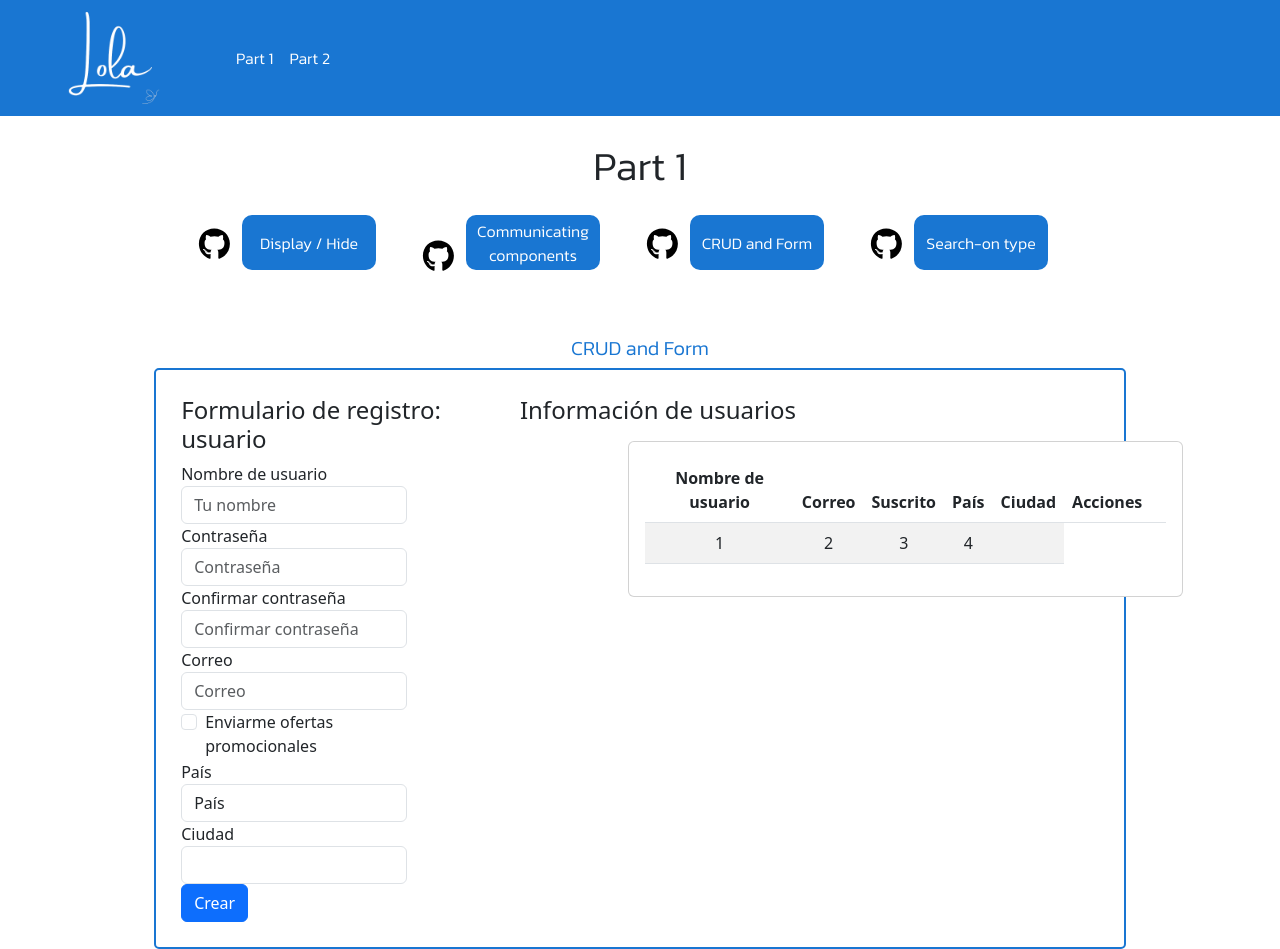
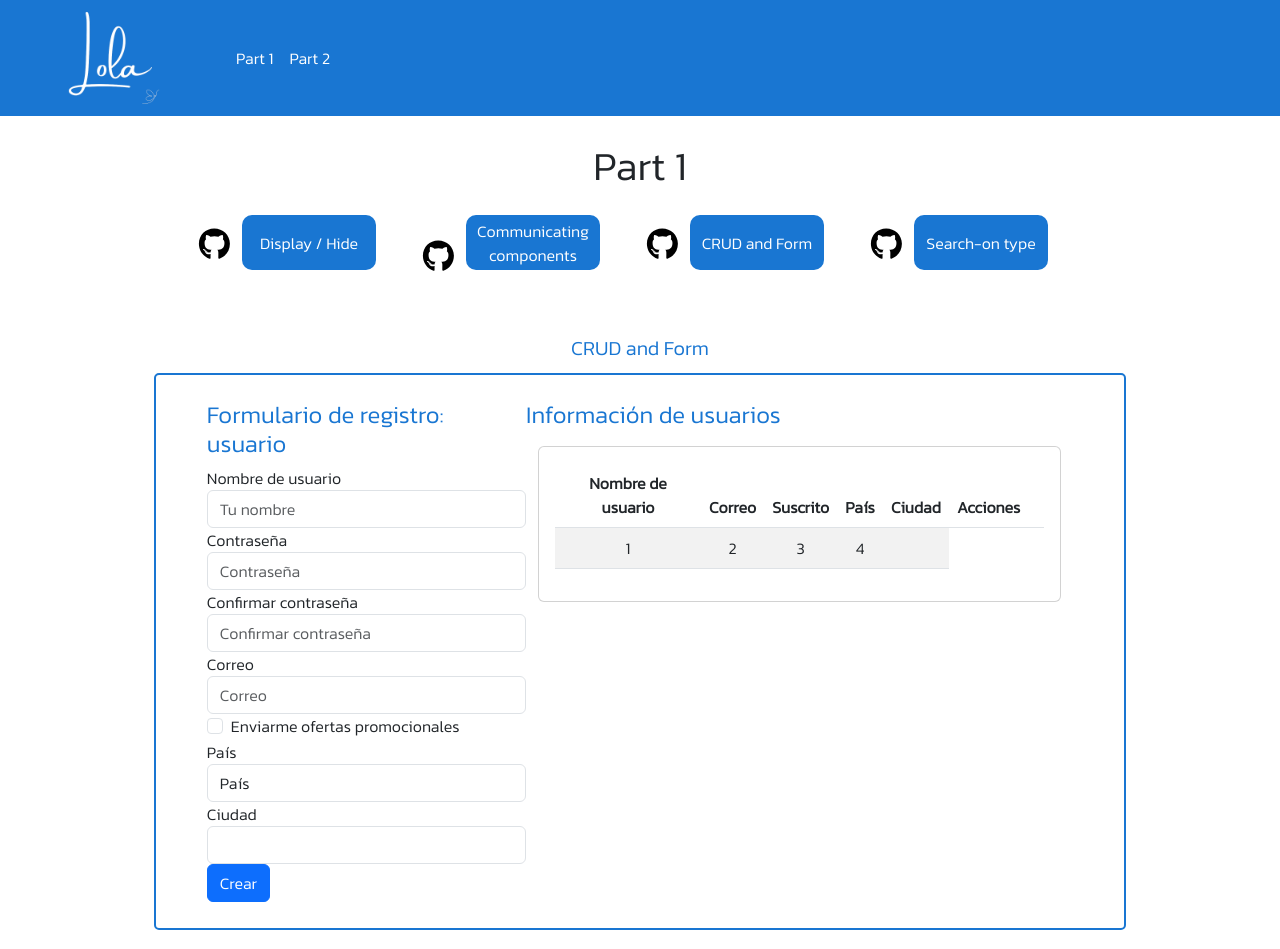
Before and after one commit to LolaGM/ANGULAR-project, an Angular app: page /part-one/crud-form in a window 1280 px wide. Built offline with nearby package versions, Linux system fonts and the light colour scheme.

Commit message:
add styles to form and list table

```diff
--- a/src/app/components/communication/parent/parent.component.css
+++ b/src/app/components/communication/parent/parent.component.css
@@ -1,5 +1,5 @@
 .parent-container{
-    margin-top: 2%;
+    margin-top: 1%;
     margin-left: 12%;
     margin-right: 12%;
     border: 2px solid #1976d2;
--- a/src/app/components/crud-form/crud-form.component.css
+++ b/src/app/components/crud-form/crud-form.component.css
@@ -8,12 +8,13 @@
 .form-list-container{
     display: flex;
     flex-direction: row;
-    justify-content: space-around;
+    justify-content: space-between;
     border: 2px solid #1976d2;
     border-radius: 5px;
-    padding: 2%;
+    padding: 2% 4%;
     margin-left: 12%;
     margin-right: 12%;
+    margin-top: 1%;
 }
 
 .form-button{
--- a/src/app/components/crud-form/form/form.component.css
+++ b/src/app/components/crud-form/form/form.component.css
@@ -1,3 +1,13 @@
+.form-title{
+    color: #1976d2;
+    font-family: 'Kanit', sans-serif;
+}
+
+.container-form{
+    font-family: 'Kanit', sans-serif;
+
+}
+
 .form-label-name{
     margin-top: 2px;
 }
--- a/src/app/components/crud-form/form/form.component.html
+++ b/src/app/components/crud-form/form/form.component.html
@@ -1,11 +1,11 @@
-<h4>
+<h4 class="form-title">
   Formulario de registro:
   <!--TODO  {{ currentHero.id ? 'Editar' : 'Añadir' }} -->
   usuario
 </h4>
 
-<form>
-  <div class="form-group form-label-name col-md-8">
+<form class="container-form">
+  <div class="form-group form-label-name col-md-12">
     <label for="userName">Nombre de usuario</label>
     <input
       type="text"
@@ -14,7 +14,7 @@
       placeholder="Tu nombre"
     />
   </div>
-  <div class="form-group col-md-8">
+  <div class="form-group col-md-12">
     <label for="password">Contraseña</label>
     <input
       type="password"
@@ -23,7 +23,7 @@
       placeholder="Contraseña"
     />
   </div>
-  <div class="form-group col-md-8">
+  <div class="form-group col-md-12">
     <label for="passwordConfirm">Confirmar contraseña</label>
     <input
       type="password"
@@ -33,7 +33,7 @@
     />
   </div>
   <div class="form-row">
-    <div class="form-group col-md-8">
+    <div class="form-group col-md-12">
       <label for="email">Correo</label>
       <input
         type="email"
@@ -43,7 +43,7 @@
       />
     </div>
   </div>
-  <div class="form-group  col-md-8">
+  <div class="form-group  col-md-12">
     <div class="form-check">
       <input class="form-check-input" type="checkbox" id="gridCheck" />
       <label class="form-check-label" for="gridCheck">
@@ -52,16 +52,16 @@
     </div>
   </div>
   <div class="form-row">
-    <div class="form-group col-md-8">
-      <label for="inputState">País</label>
-      <select id="inputState" class="form-control">
+    <div class="form-group col-md-12">
+      <label for="country">País</label>
+      <select id="country" class="form-control">
         <option selected>País</option>
         <option>...</option>
       </select>
     </div>
-    <div class="form-group col-md-8">
-      <label for="inputCity">Ciudad</label>
-      <input type="text" class="form-control" id="inputCity" />
+    <div class="form-group col-md-12">
+      <label for="city">Ciudad</label>
+      <input type="text" class="form-control" id="city" />
     </div>
   </div>
   <div class="form-button">
--- a/src/app/components/crud-form/list/list.component.css
+++ b/src/app/components/crud-form/list/list.component.css
@@ -0,0 +1,8 @@
+.list-title{
+    color: #1976d2;
+    font-family: 'Kanit', sans-serif;
+}
+
+.container-list{
+    font-family: 'Kanit', sans-serif;
+}
--- a/src/app/components/crud-form/list/list.component.html
+++ b/src/app/components/crud-form/list/list.component.html
@@ -1,10 +1,10 @@
-<h4>
+<h4  class="list-title">
   Información de usuarios
 </h4>
 
-<div class="container mt-3">
+<div class="container container-list mt-3">
     <div class="row">
-      <div class="col-lg-12 offset-lg-2">
+      <div class="col-lg-12">
         <div class="card">
           <div class="card-body text-center">
             <table class="table table-striped table-responsive mt-11">
```
